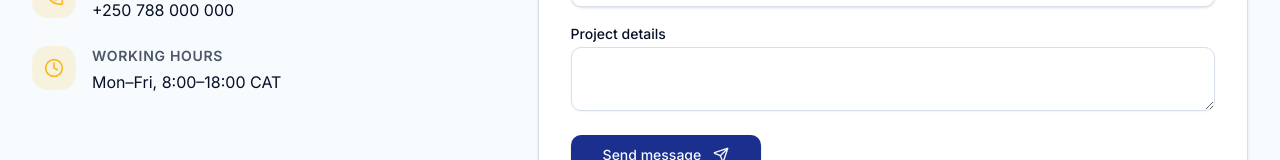
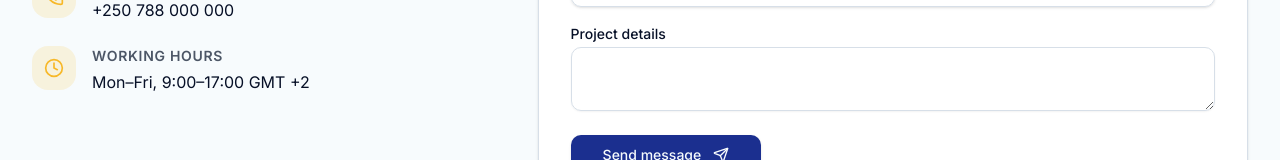
Before and after one commit to kinggiddy1/lingualhive-nextjs, a Next.js app: page /contact in a window 1280 px wide. Shown: the part 778-938 px from the top of the page. Built offline with nearby package versions, Linux system fonts and the light colour scheme.

Commit message:
added next js version

```diff
--- a/src/i18n/translations.ts
+++ b/src/i18n/translations.ts
@@ -69,7 +69,7 @@ export const translations: Record<Lang, Dict> = {
     "contact.phone": "Phone",
     "contact.email.label": "Email",
     "contact.hours": "Working hours",
-    "contact.hoursValue": "Mon–Fri, 8:00–18:00 CAT",
+    "contact.hoursValue": "Mon–Fri, 9:00–17:00 GMT +2",
 
     "footer.tagline": "From words to wisdom we lead the way.",
     "footer.company": "Company",
```
